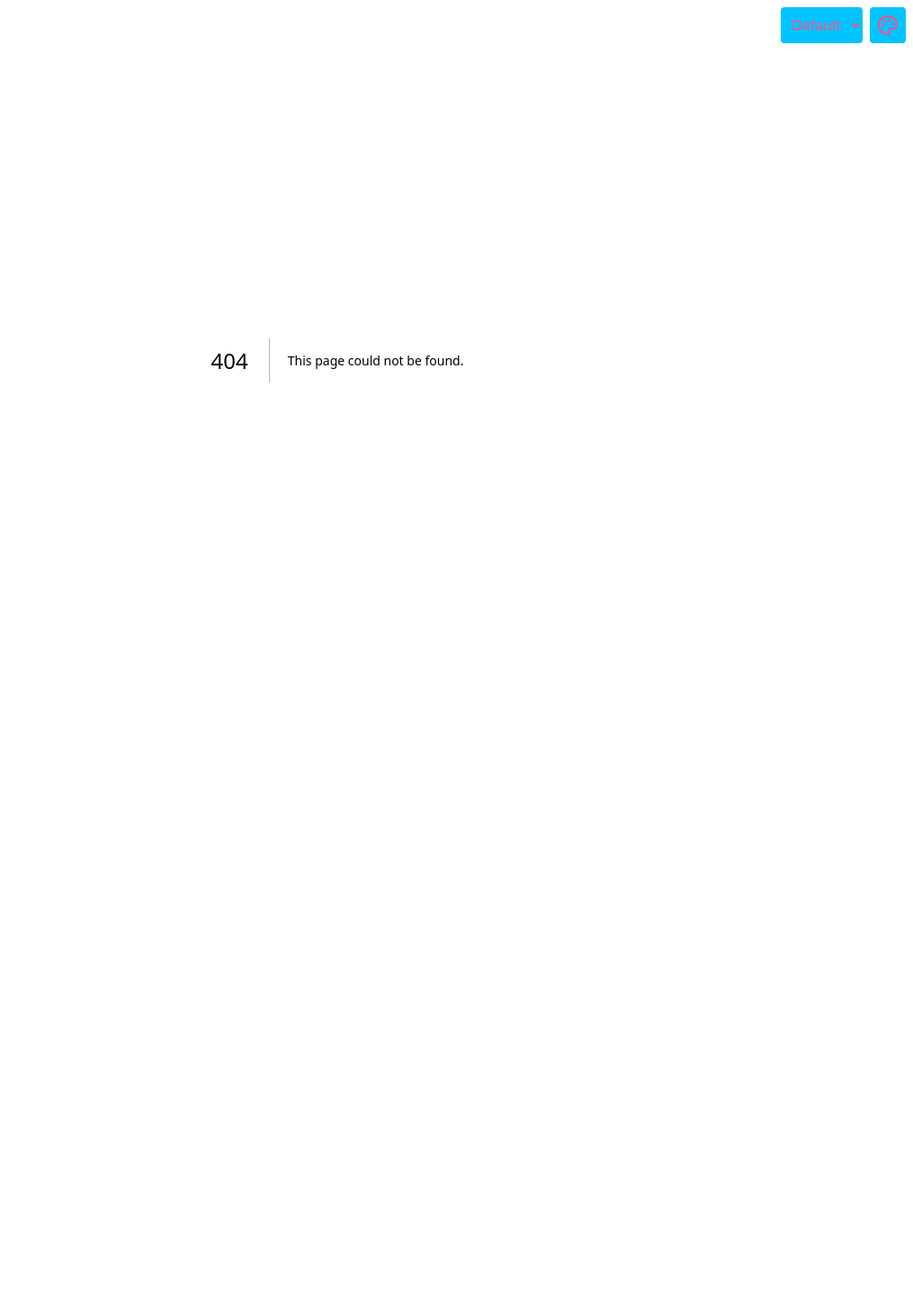
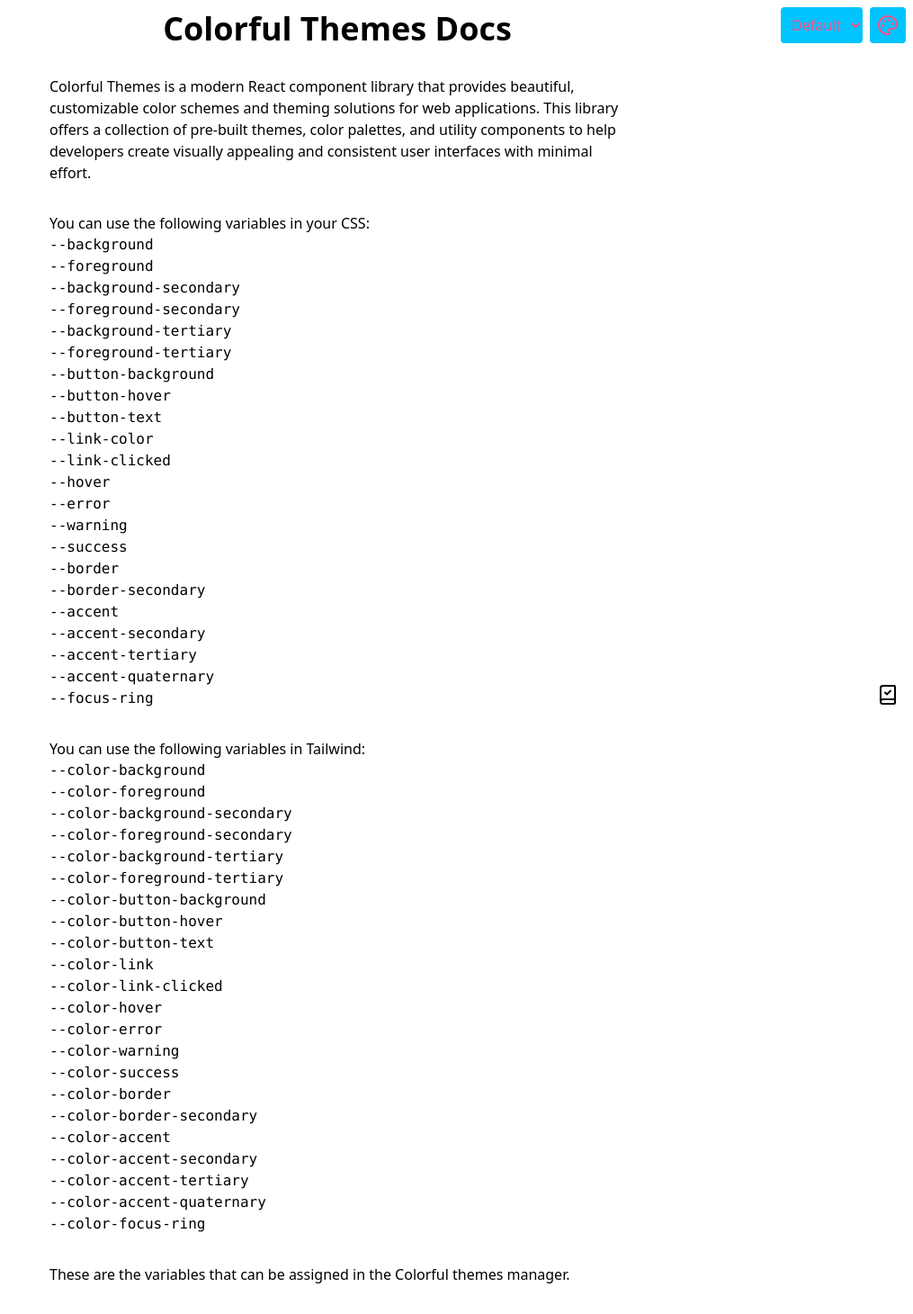
Before and after one commit to MettaBlender/colorful-themes, a Next.js app: page /colorful-themes/docs in a window 1280 px wide. Before the commit this address had no page. Shown: the whole page at 90% size, without its empty margins (265-1280 px from the left). Before the commit the page ends 800 px from the top, so only its background shows below. Built offline with nearby package versions, Linux system fonts and the light colour scheme.

Commit message:
add docs

```diff
--- /dev/null
+++ b/src/app/colorful-themes/docs/page.js
@@ -0,0 +1,82 @@
+import React from 'react'
+
+const page = () => {
+  return (
+    <div className='w-full md:w-[50%] mx-auto'>
+      <h1 className='w-full text-center text-4xl font-bold mt-3'>Colorful Themes Docs</h1>
+      <div className='h-8'/>
+      <p>
+        Colorful Themes is a modern React component library that provides beautiful,
+        customizable color schemes and theming solutions for web applications.
+        This library offers a collection of pre-built themes, color palettes,
+        and utility components to help developers create visually appealing
+        and consistent user interfaces with minimal effort.
+      </p>
+      <div className='h-8'/>
+      <p>
+        You can use the following variables in your CSS:
+      </p>
+      <pre>
+{`--background
+--foreground
+--background-secondary
+--foreground-secondary
+--background-tertiary
+--foreground-tertiary
+--button-background
+--button-hover
+--button-text
+--link-color
+--link-clicked
+--hover
+--error
+--warning
+--success
+--border
+--border-secondary
+--accent
+--accent-secondary
+--accent-tertiary
+--accent-quaternary
+--focus-ring
+`}
+      </pre>
+      <div className='h-8'/>
+      <p>
+        You can use the following variables in Tailwind:
+      </p>
+      <pre>
+{`--color-background
+--color-foreground
+--color-background-secondary
+--color-foreground-secondary
+--color-background-tertiary
+--color-foreground-tertiary
+--color-button-background
+--color-button-hover
+--color-button-text
+--color-link
+--color-link-clicked
+--color-hover
+--color-error
+--color-warning
+--color-success
+--color-border
+--color-border-secondary
+--color-accent
+--color-accent-secondary
+--color-accent-tertiary
+--color-accent-quaternary
+--color-focus-ring
+`}
+      </pre>
+      <div className='h-8'/>
+      <p>
+        These are the variables that can be assigned in the Colorful themes manager.
+      </p>
+      <div className='h-8'/>
+    </div>
+  )
+}
+
+export default page
--- a/src/app/colorful-themes/page.js
+++ b/src/app/colorful-themes/page.js
@@ -1,5 +1,6 @@
 'use client'
 
+import Link from 'next/link'
 import React, { useEffect, useState } from 'react'
 
 const page = () => {
@@ -181,7 +182,7 @@ const page = () => {
   };
 
   return (
-    <div className='bg-gradient-to-t from-[#00C4FF] via-[#FF4E88] to-[#FF4E88] backdrop-blur-xs w-full h-screen'>
+    <div className='bg-gradient-to-t from-[#00C4FF] via-[#FF4E88] to-[#FF4E88] backdrop-blur-xs w-full'>
       <div className='bg-[url(/ctm_bg.png)] w-full h-full bg-cover bg-center bg-no-repeat backdrop-blur-xl opacity-25 absolute inset-0'></div>
       <span onClick={goBack} className='font-bold text-4xl text-[#00C4FF] fixed left-6 top-4 cursor-pointer z-30'>&larr;</span>
       {warningOpen && <div className='fixed w-screen h-screen backdrop-blur-xs flex justify-center items-center z-20' onClick={() => setWarningOpen(false)}>
@@ -351,7 +352,7 @@ const page = () => {
             }}>
               This is a Button
             </button>
-          <a href="" style={{ color: colors.linkColor }} className="hover:underline">Link</a>
+          <Link href="" style={{ color: colors.linkColor }} className="hover:underline">Link</Link>
         </div>
       </div>
     </div>
--- a/src/app/layout.js
+++ b/src/app/layout.js
@@ -3,6 +3,7 @@ import { Geist, Geist_Mono } from "next/font/google";
 import "./globals.css";
 import ThemeSwitcher from "@/components/themeSwitcher";
 import GoToColorThemeManger from "@/components/goToColorThemeManger";
+import ColorThemesHelp from "@/components/colorThemesHelp";
 
 const geistSans = Geist({
   variable: "--font-geist-sans",
@@ -33,6 +34,7 @@ export default function RootLayout({ children }) {
       >
         <ThemeSwitcher className='right-14'/>
         <GoToColorThemeManger/>
+        <ColorThemesHelp/>
         {children}
       </body>
     </html>
--- a/src/app/page.js
+++ b/src/app/page.js
@@ -1,4 +1,5 @@
 import Image from "next/image";
+import Link from "next/link";
 
 export default function Home() {
   return (
@@ -6,7 +7,7 @@ export default function Home() {
       <h1 className="text-xl mb-2">Header</h1>
       <p className="text-center">This is a little text, <br /> on multiple lines</p>
       <button className="px-4 p-2 my-1 rounded-md">This is a Button</button>
-      <a href="" className="visited:text-green-50">Link</a>
+      <Link href="" className="visited:text-green-50">Link</Link>
       <div className="flex mt-1 w-full border border-white border-x-0 justify-around">
         <div className="w-[4%] h-auto aspect-square ring ring-white bg-background"/>
         <div className="w-[4%] h-auto aspect-square ring ring-white bg-background-tertiary"/>
--- /dev/null
+++ b/src/components/colorThemesHelp.jsx
@@ -0,0 +1,14 @@
+import Link from 'next/link'
+import React from 'react'
+
+const ColorThemesHelp = ({className}) => {
+  return (
+    <div className={`fixed h-10 w-auto aspect-square right-2 bottom-2 z-40 bg-background-secondary rounded-full ${className}`}>
+      <Link href="/colorful-themes/docs" className="flex items-center justify-center h-full w-full text-foreground-secondary hover:text-foreground transition-colors">
+        <svg xmlns="http://www.w3.org/2000/svg" width="24" height="24" viewBox="0 0 24 24" fill="none" stroke="currentColor" strokeWidth="2" strokeLinecap="round" strokeLinejoin="round" className="lucide lucide-book-check-icon lucide-book-check"><path d="M4 19.5v-15A2.5 2.5 0 0 1 6.5 2H19a1 1 0 0 1 1 1v18a1 1 0 0 1-1 1H6.5a1 1 0 0 1 0-5H20"/><path d="m9 9.5 2 2 4-4"/></svg>
+      </Link>
+    </div>
+  )
+}
+
+export default ColorThemesHelp
```
